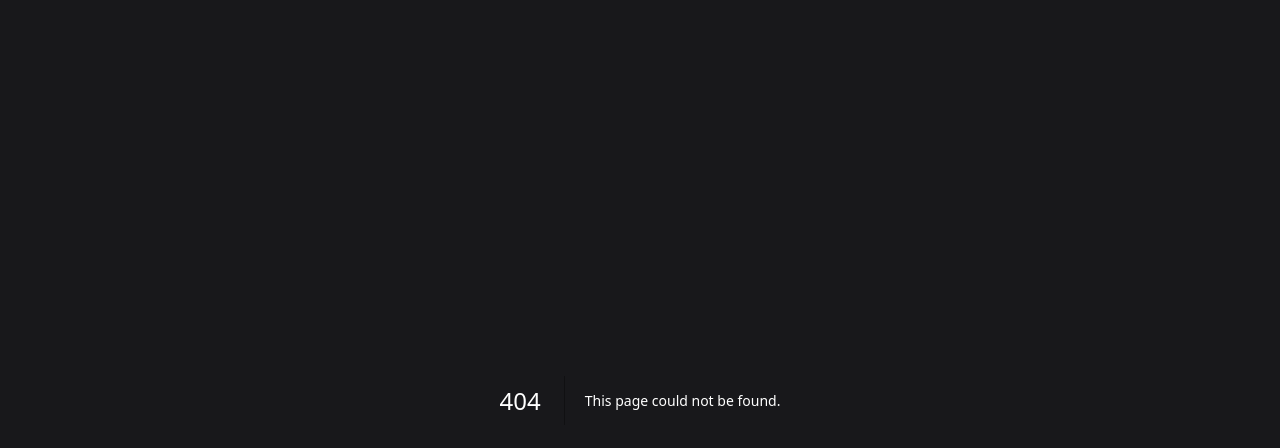
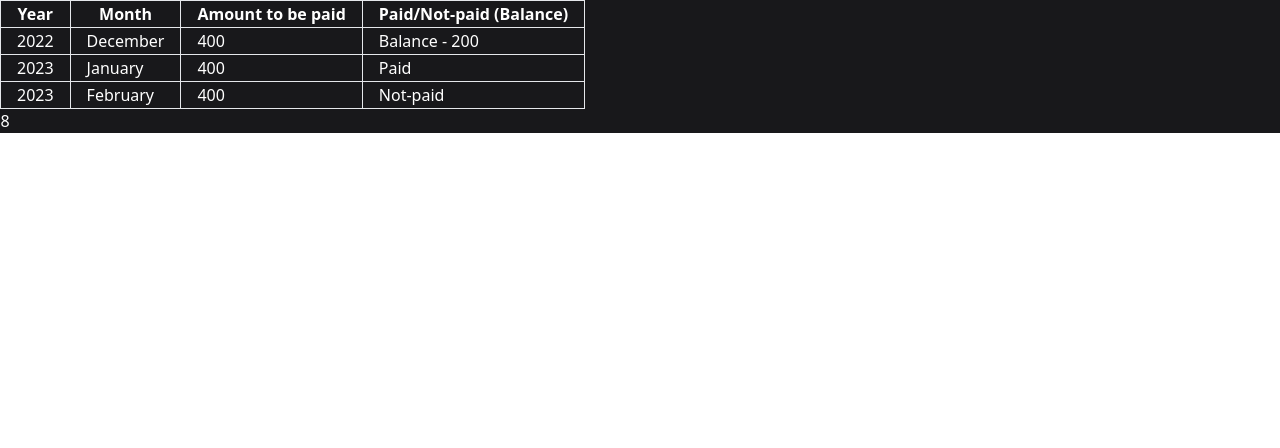
Before and after one commit to Sketch2Design/web, a Next.js app: page /table in a window 1280 px wide. Before the commit this address had no page. Shown: the top 448 px of the page. Built offline with nearby package versions, Linux system fonts and the light colour scheme.

Commit message:
completed topbar

```diff
--- /dev/null
+++ b/pages/table.jsx
@@ -0,0 +1,38 @@
+const ar = [
+    { id: 1, month: 'December', year: '2022', amount: 400, paid: 200 },
+    { id: 2, month: 'January', year: '2023', amount: 400, paid: 400 },
+    { id: 3, month: 'February', year: '2023', amount: 400, paid: 0 },
+]
+
+export default function Table() {
+    return (
+        <table>
+            <thead>
+                <tr>
+                    <th>Year</th>
+                    <th>Month</th>
+                    <th>Amount to be paid</th>
+                    <th>Paid/Not-paid (Balance)</th>
+                </tr>
+            </thead>
+
+            <tbody>
+                {ar.map((item) => (
+                    <tr>
+                        <td>{item.year}</td>
+                        <td>{item.month}</td>
+                        <td>{item.amount}</td>
+                        <td>
+                            {item.paid == item.amount
+                                ? 'Paid'
+                                : item.paid == 0
+                                ? 'Not-paid'
+                                : `Balance - ${item.amount - item.paid}`}
+                        </td>
+                    </tr>
+                ))}
+                8
+            </tbody>
+        </table>
+    )
+}
```
